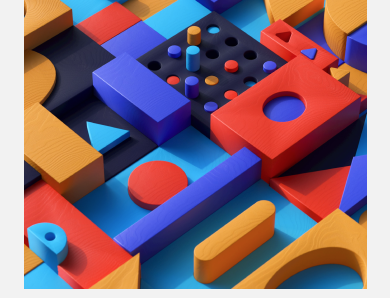
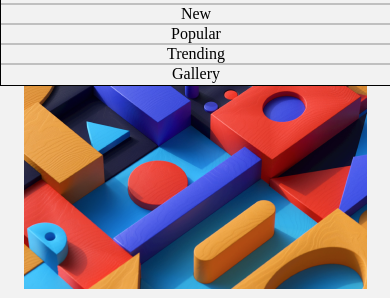
Before and after one commit to arianchhim978/news-page, a plain HTML site: page index.html in a window 390 px wide. Shown: the part 76-374 px from the top of the page. Drawn offline with Linux system fonts and the light colour scheme.

Commit message:
changed some things

```diff
--- a/index.html
+++ b/index.html
@@ -10,7 +10,7 @@
     <div id="grid">
         <header>
             <img class='W'src="W..svg" alt="w">
-            <ul>
+            <ul class="ul">
                 <li><a>Home</a></li>
                 <li><a>New</a></li>
                 <li><a>Popular</a></li>
@@ -22,6 +22,20 @@
 
 
         </header>
+        <div id="modal">
+            <ul>
+                <li><a>Home</a></li>
+                <div class="line2"></div>
+                <li><a>New</a></li>
+                <div class="line2"></div>
+                <li><a>Popular</a></li>
+                <div class="line2"></div>
+                <li><a>Trending</a></li>
+                <div class="line2"></div>
+                <li><a>Gallery</a></li>
+            </ul>
+        </div>
+
         <img class="vase" src="vasilis-chatzopoulos-6lwyzronth8-unsplash.png" alt="hero image">
         <h1 class="width">The Bright Future of Web 3.0?</h1>
         <p>We dive into the next evolution of the web that claims to put the power of the platforms back into the hands of the people. But is it really fulfilling its promise?</p>
--- a/style.css
+++ b/style.css
@@ -5,13 +5,26 @@
 .Group{
     display:none;
 }
+#modal{
+    height:100px;
+    width:100%;
+    background-color:#F2F2F2 ;
+    border:solid 1px black;
+    position: absolute;
+   left:0;
+   right:0;
+
+}
 
 @media (max-width:600px){
     body{
         background-color: #F2F2F2;
     }
+    .ul{
+        display:none;
+    }
     ul{
-        display:none;
+        text-align: center;
     }
     .Group{
         display:block;
@@ -78,6 +91,12 @@
         border:solid 1px silver;
         margin-top:20px;
     }
+    .line2{
+        width: 100%;
+        background-color: silver;
+        border: 1px solid silver;
+
+    }
     #grid1{
         display:grid;
         grid-template-columns: repeat(2,1fr);
```
